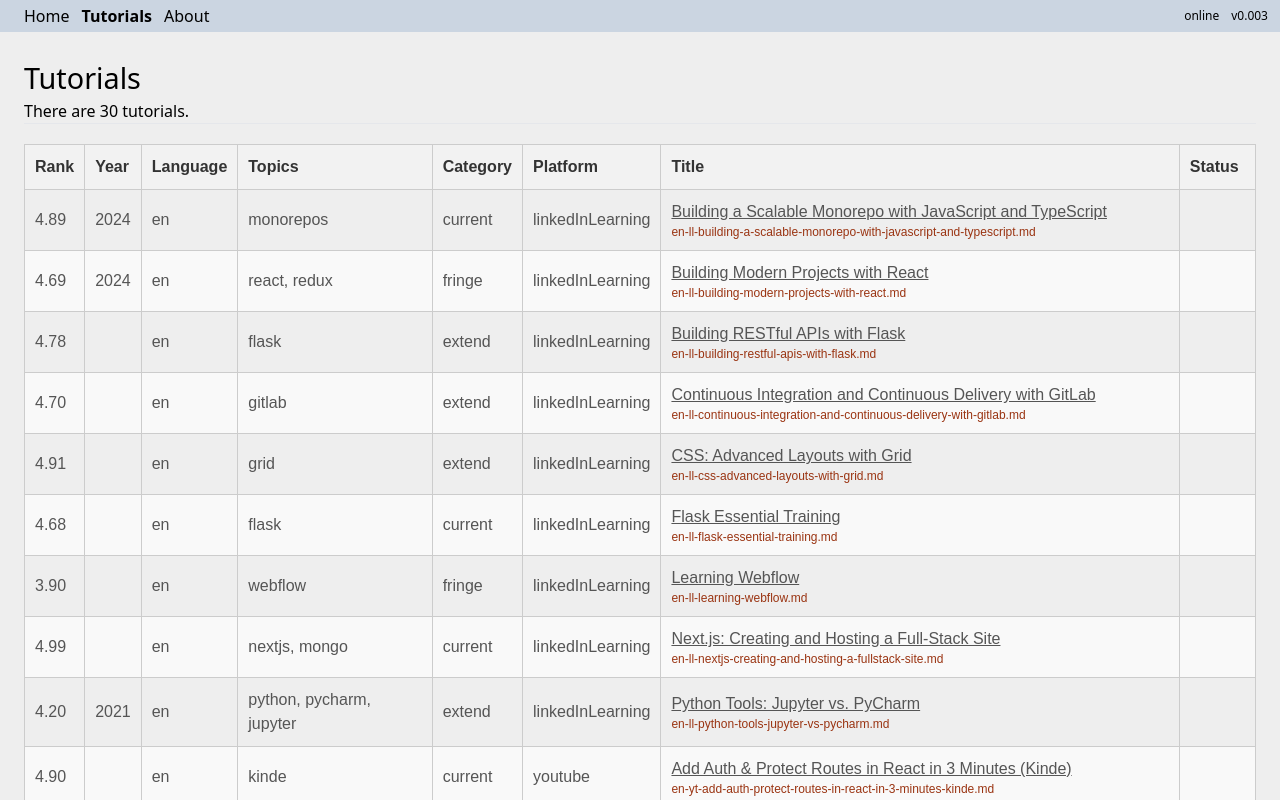
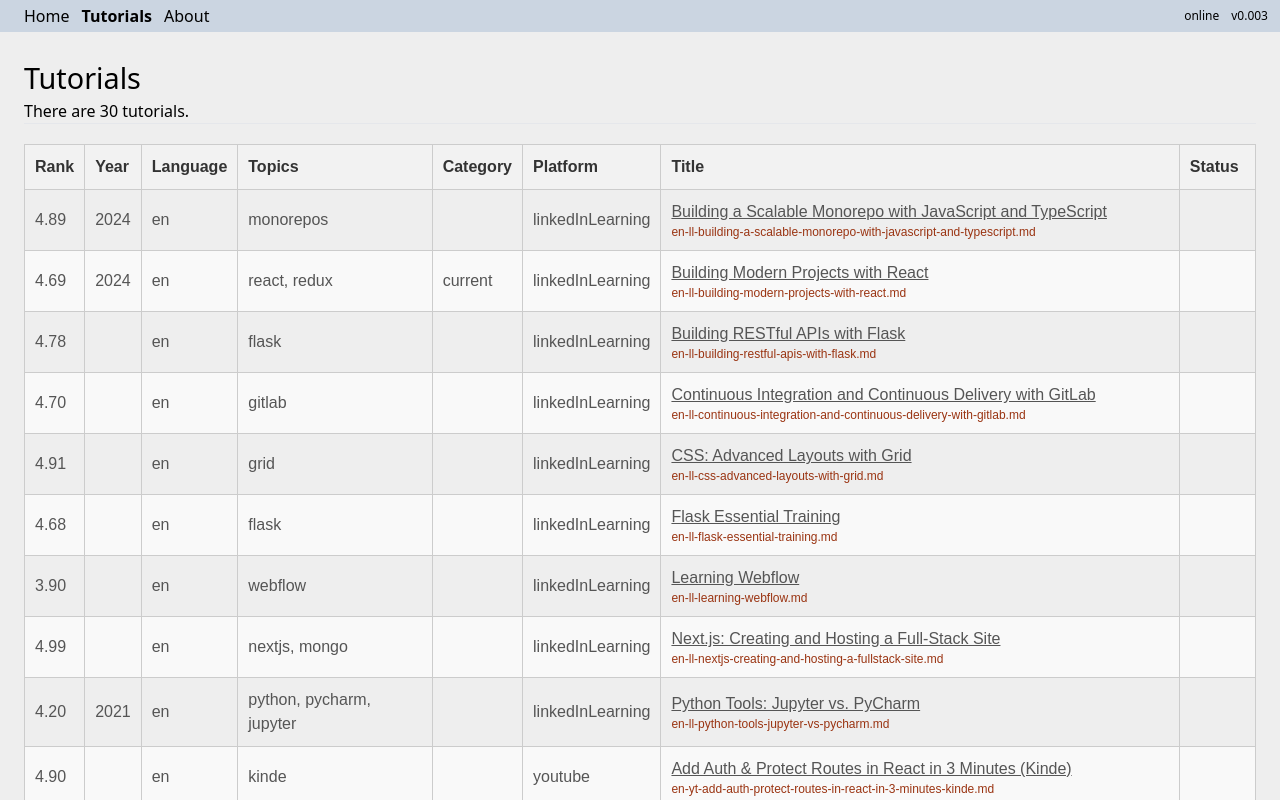
Before and after one commit to edwardtanguay/techlanglearn, a SvelteKit app: page /tutorials in a window 1280 px wide. Shown: the top 800 px of the page. Built offline with nearby package versions, Linux system fonts and the light colour scheme.

Commit message:
topics working

```diff
--- a/src/appTools.ts
+++ b/src/appTools.ts
@@ -1,7 +1,7 @@
-import { getRandomIndex } from './tools';
 import type { Category } from './types';
 
-export const getCategoryItem = (topics: string): Category => {
+export const getCategoryItem = (topicsList: string): Category | null => {
+	const topics = topicsList.split(',').map(m => m.trim());
 	const categories: Category[] = [
 		{ idCode: 'current', topics: ['react', 'go'], description: '' },
 		{
@@ -13,6 +13,16 @@
 		{ idCode: 'extend', topics: [], description: '' },
 		{ idCode: 'linux', topics: ['sed', 'awk'], description: '' }
 	];
-	console.log(topics);
-	return categories[getRandomIndex(categories.length)];
+
+	for (const category of categories) {
+		for (const categoryTopic of category.topics) {
+			for (const topic of topics) {
+				console.log('compare', categoryTopic, topic);
+				if (categoryTopic === topic) {
+					return category;
+				}
+			}
+		}
+	}
+	return null;
 };
--- a/src/routes/tutorials/+page.svelte
+++ b/src/routes/tutorials/+page.svelte
@@ -22,7 +22,9 @@
 				<tr>
 					<th class="cursor-pointer" on:click={() => handleToggleSortColumn('rank')}>Rank</th>
 					<th class="cursor-pointer" on:click={() => handleToggleSortColumn('year')}>Year</th>
-					<th class="cursor-pointer" on:click={() => handleToggleSortColumn('language')}>Language</th>
+					<th class="cursor-pointer" on:click={() => handleToggleSortColumn('language')}
+						>Language</th
+					>
 					<th>Topics</th>
 					<th>Category</th>
 					<th>Platform</th>
@@ -37,7 +39,7 @@
 						<td>{tutorial.year === 0 ? '' : tutorial.year}</td>
 						<td>{tutorial.language}</td>
 						<td>{tutorial.topics}</td>
-						<td>{tutorial.category.idCode}</td>
+						<td>{tutorial.category !== null ? tutorial.category.idCode : ''}</td>
 						<td>{tutorial.platform}</td>
 						<td>
 							<p><a class="underline" target="_blank" href={tutorial.url}>{tutorial.title}</a></p>
--- a/src/types.ts
+++ b/src/types.ts
@@ -28,7 +28,7 @@
 	platform: string;
 	fileIdCode: string;
 	status: string;
-	category: Category;
+	category: Category | null;
 };
 
 export type PageStatus = 'loading' | 'ready' | 'error';
```
